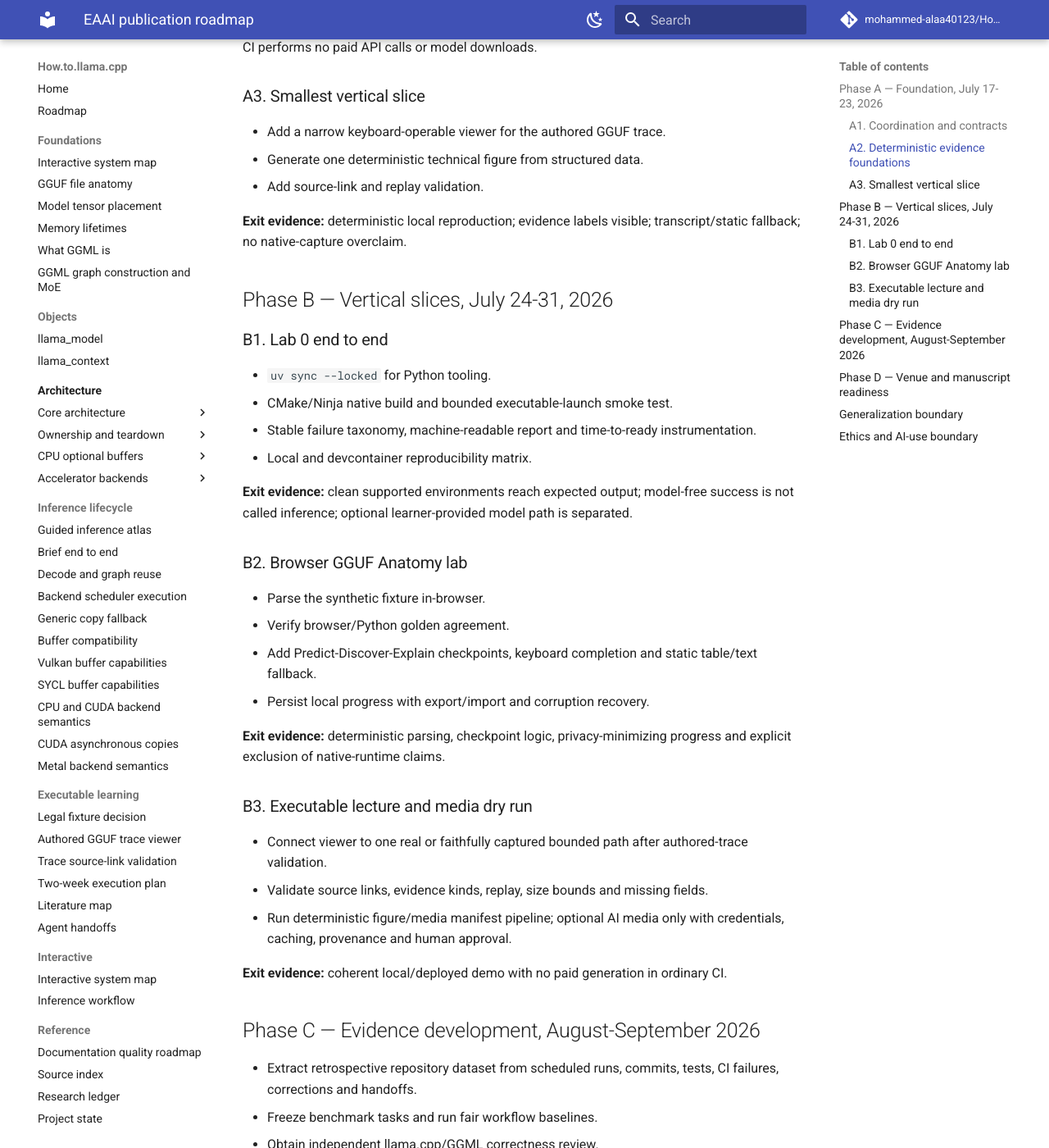
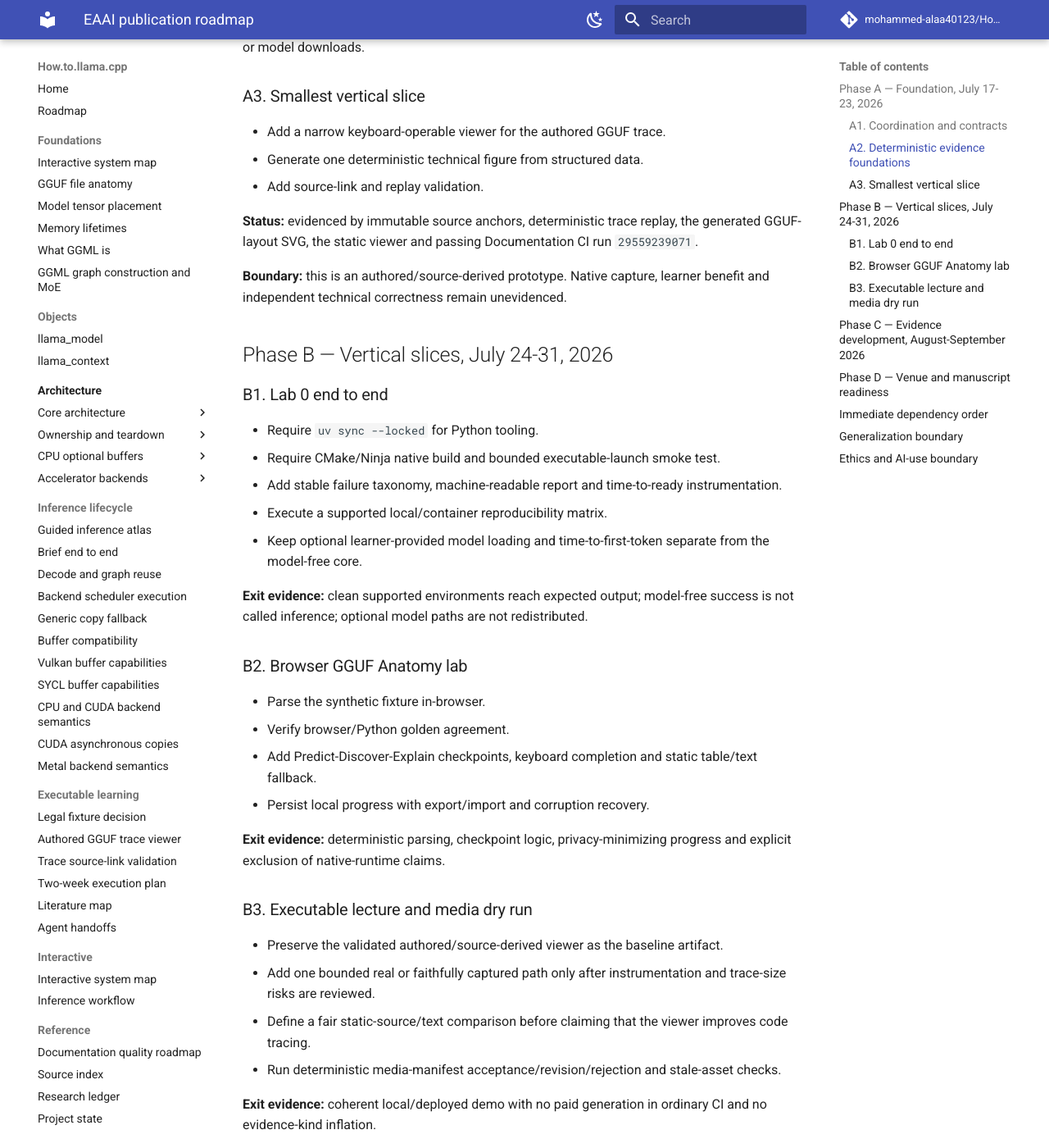
Before and after one commit to mohammed-alaa40123/How.to.llama.cpp, an MkDocs documentation site: the page built from docs/publication/eaai-roadmap.md, in a window 1280 px wide and 1400 px high, scrolled down 822 px. Shown: the whole window at 82% size. Built offline with MkDocs 1.6.1 and Material for MkDocs 9.7.7, drawn with Linux system fonts in a browser that asks for light colours; comment, search, counter and statistics services are not loaded; some of the changed text lies outside the part shown.

Commit message:
Advance EAAI roadmap after Week 1 viewer slice

```diff
--- a/docs/publication/eaai-roadmap.md
+++ b/docs/publication/eaai-roadmap.md
@@ -12,16 +12,16 @@ This roadmap turns repository milestones into evidence gates for an EAAI experie
 - Maintain authoritative orchestrator state, evidence backlog, handoff ledger and readiness scorecard.
 - Keep browser, local-native and cloud-container tiers intentionally unequal and explicitly labelled.
 
-**Exit evidence:** coordination files exist; each artifact has an owner, dependency, validator, non-goals and accessibility fallback.
+**Status:** substantially evidenced. Reviewer-package integration and a systematic documentation-gap audit remain.
 
 ### A2. Deterministic evidence foundations
 
 - Integrate legal fixture decision and deterministic synthetic GGUF.
 - Integrate Lab 0 report contract, trace schema/sample and local-progress schema.
 - Add media manifest/provenance contract.
-- Repair strict MkDocs integration and obtain passing final-head CI.
+- Maintain passing strict MkDocs and documentation CI.
 
-**Exit evidence:** all schemas have valid examples, malformed-input tests and passing CI; ordinary CI performs no paid API calls or model downloads.
+**Status:** evidenced on the current stacked viewer branch. Ordinary CI performs no paid API calls or model downloads.
 
 ### A3. Smallest vertical slice
 
@@ -29,18 +29,21 @@ This roadmap turns repository milestones into evidence gates for an EAAI experie
 - Generate one deterministic technical figure from structured data.
 - Add source-link and replay validation.
 
-**Exit evidence:** deterministic local reproduction; evidence labels visible; transcript/static fallback; no native-capture overclaim.
+**Status:** evidenced by immutable source anchors, deterministic trace replay, the generated GGUF-layout SVG, the static viewer and passing Documentation CI run `29559239071`.
+
+**Boundary:** this is an authored/source-derived prototype. Native capture, learner benefit and independent technical correctness remain unevidenced.
 
 ## Phase B — Vertical slices, July 24-31, 2026
 
 ### B1. Lab 0 end to end
 
-- `uv sync --locked` for Python tooling.
-- CMake/Ninja native build and bounded executable-launch smoke test.
-- Stable failure taxonomy, machine-readable report and time-to-ready instrumentation.
-- Local and devcontainer reproducibility matrix.
+- Require `uv sync --locked` for Python tooling.
+- Require CMake/Ninja native build and bounded executable-launch smoke test.
+- Add stable failure taxonomy, machine-readable report and time-to-ready instrumentation.
+- Execute a supported local/container reproducibility matrix.
+- Keep optional learner-provided model loading and time-to-first-token separate from the model-free core.
 
-**Exit evidence:** clean supported environments reach expected output; model-free success is not called inference; optional learner-provided model path is separated.
+**Exit evidence:** clean supported environments reach expected output; model-free success is not called inference; optional model paths are not redistributed.
 
 ### B2. Browser GGUF Anatomy lab
 
@@ -53,15 +56,16 @@ This roadmap turns repository milestones into evidence gates for an EAAI experie
 
 ### B3. Executable lecture and media dry run
 
-- Connect viewer to one real or faithfully captured bounded path after authored-trace validation.
-- Validate source links, evidence kinds, replay, size bounds and missing fields.
-- Run deterministic figure/media manifest pipeline; optional AI media only with credentials, caching, provenance and human approval.
+- Preserve the validated authored/source-derived viewer as the baseline artifact.
+- Add one bounded real or faithfully captured path only after instrumentation and trace-size risks are reviewed.
+- Define a fair static-source/text comparison before claiming that the viewer improves code tracing.
+- Run deterministic media-manifest acceptance/revision/rejection and stale-asset checks.
 
-**Exit evidence:** coherent local/deployed demo with no paid generation in ordinary CI.
+**Exit evidence:** coherent local/deployed demo with no paid generation in ordinary CI and no evidence-kind inflation.
 
 ## Phase C — Evidence development, August-September 2026
 
-- Extract retrospective repository dataset from scheduled runs, commits, tests, CI failures, corrections and handoffs.
+- Extract a retrospective repository dataset from scheduled runs, commits, tests, CI failures, corrections and handoffs.
 - Freeze benchmark tasks and run fair workflow baselines.
 - Obtain independent llama.cpp/GGML correctness review.
 - Pilot expert or learner evaluation only after approval and any required ethics review.
@@ -76,6 +80,16 @@ This roadmap turns repository milestones into evidence gates for an EAAI experie
 - Resolve fatal and major adversarial-review concerns.
 - Activate Paper Integrator only after the gate in `orchestrator-state.md` is met.
 
+## Immediate dependency order
+
+1. `LAB0-02` reproducibility and diagnostics protocol.
+2. `DATA-01` retrospective extraction schema.
+3. `LAB1-01` browser GGUF vertical slice.
+4. `PROGRESS-02` local persistence/export/import.
+5. `REVIEW-02` active-stack adversarial review integration.
+6. Static-source/text baseline literature and benchmark design.
+7. `VENUE-01` official EAAI-27 verification.
+
 ## Generalization boundary
 
 The artifact is llama.cpp/GGML-specific. The potentially generalizable contribution is the method: source-pinned executable explanations, evidence-labelled traces, deterministic validators, local-first learner state and human-supervised repository agents. Generalization beyond this codebase must be argued from replicated tasks or explicitly presented as a design hypothesis.
```
Also changed, not shown: other parts of docs/publication/eaai-roadmap.md (+1 -1 lines).
